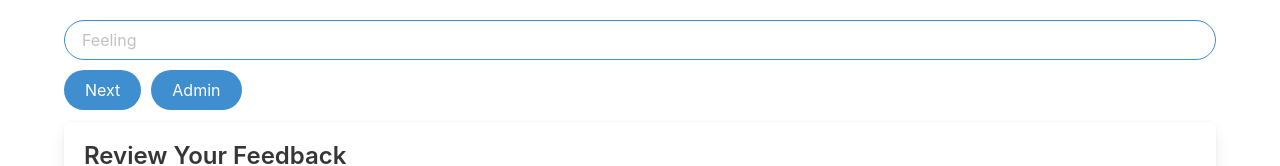
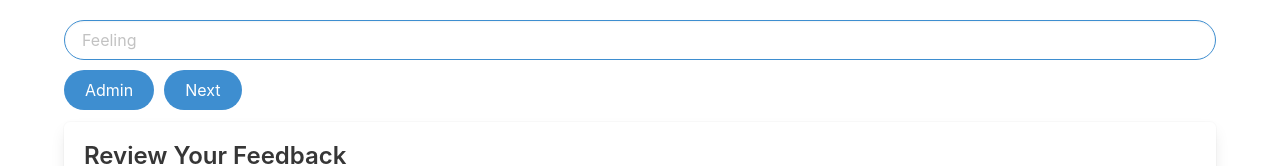
Before and after one commit to awburgard/feedback-weekend, a React (Create React App) app: page /#/ in a window 1280 px wide. Shown: the part 177-343 px from the top of the page. Built offline with nearby package versions, Linux system fonts and the light colour scheme; no server answers.

Commit message:
swaps admin and next button on feelings

```diff
--- a/src/components/Feeling/feeling.js
+++ b/src/components/Feeling/feeling.js
@@ -42,8 +42,8 @@ class Feeling extends Component {
                             placeholder="Feeling"
                             onChange={this.changeFeeling}
                         />
+                        <button className="button is-rounded is-info" onClick={this.goAdmin}>Admin</button>
                         <button className="button is-rounded is-info" onClick={this.addFeelingToRedux}>Next</button>
-                        <button className="button is-rounded is-info" onClick={this.goAdmin}>Admin</button>
                     </div>
                 </div>
                 <Review />
```
